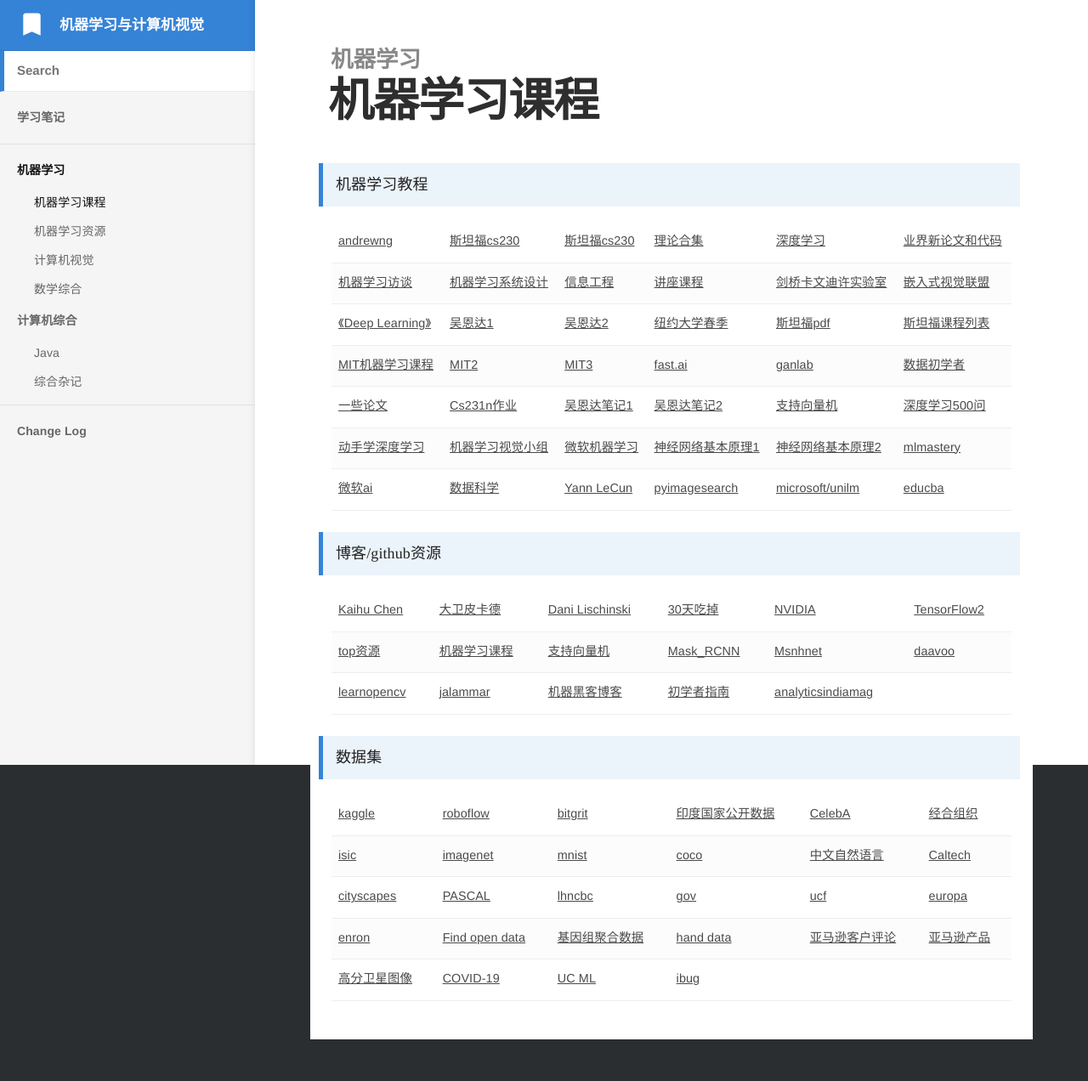
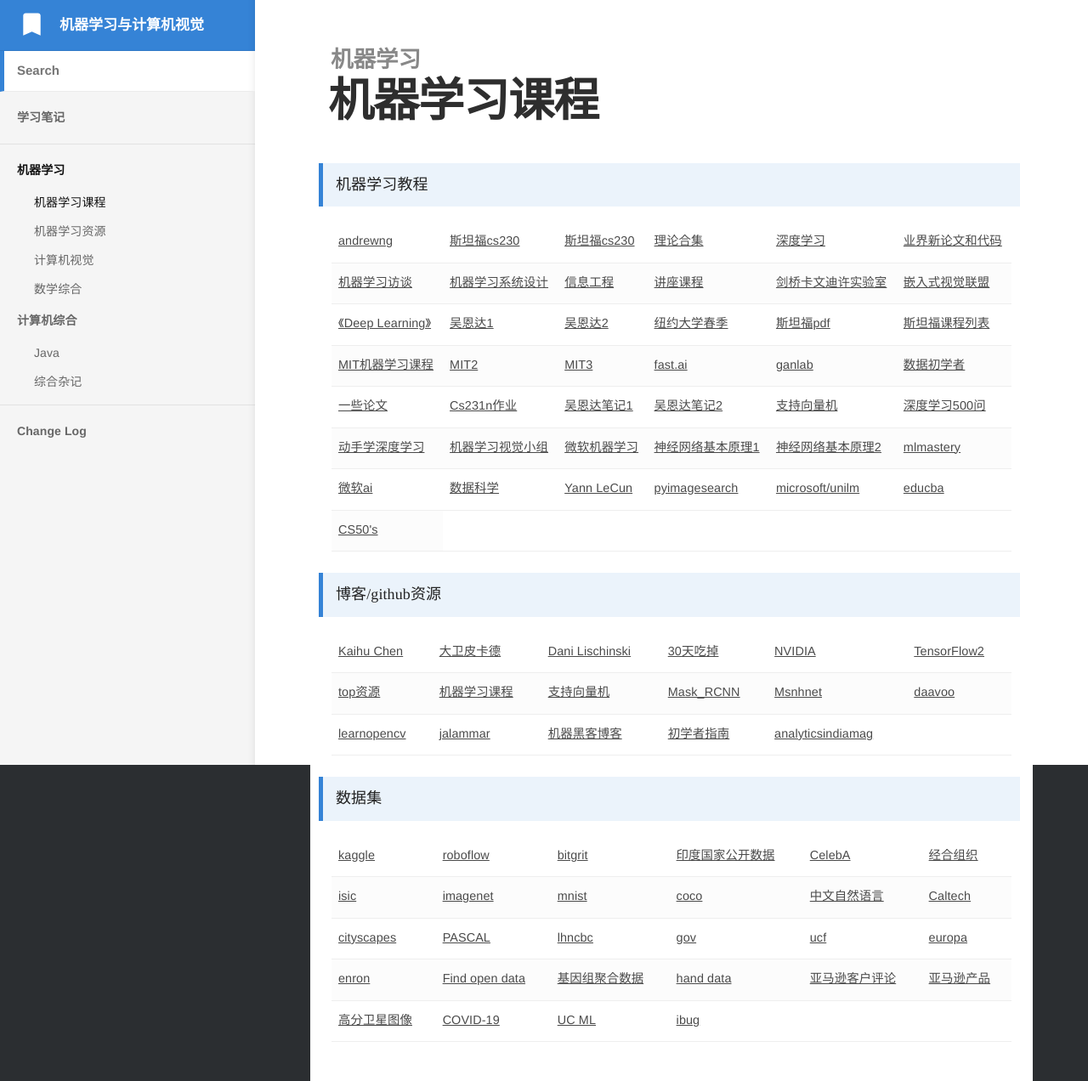
Before and after one commit to bashendixie/Machine_Learning_Notes, a Jekyll site: the page built from _docs/1、机器学习/机器学习课程.md, in a window 1280 px wide. Shown: the whole page at 85% size. Built offline with Jekyll 4.4.1, drawn with Linux system fonts in a browser that asks for light colours; some web fonts are replaced; before the commit the page ends 1223 px from its top, so only the background shows below that.

Commit message:
no message

```diff
--- a/_docs/1、机器学习/机器学习课程.md
+++ b/_docs/1、机器学习/机器学习课程.md
@@ -145,6 +145,11 @@
 			</td>
 			<td>
 				<a href="https://www.educba.com/machine-learning-algorithms/" target="_blank">educba</a>
+			</td>
+		</tr>
+		<tr>
+			<td>
+				<a href="https://learning.edx.org/course/course-v1:HarvardX+CS50AI+1T2020/home" target="_blank">CS50's</a>
 			</td>
 		</tr>
 	</tbody>
```
